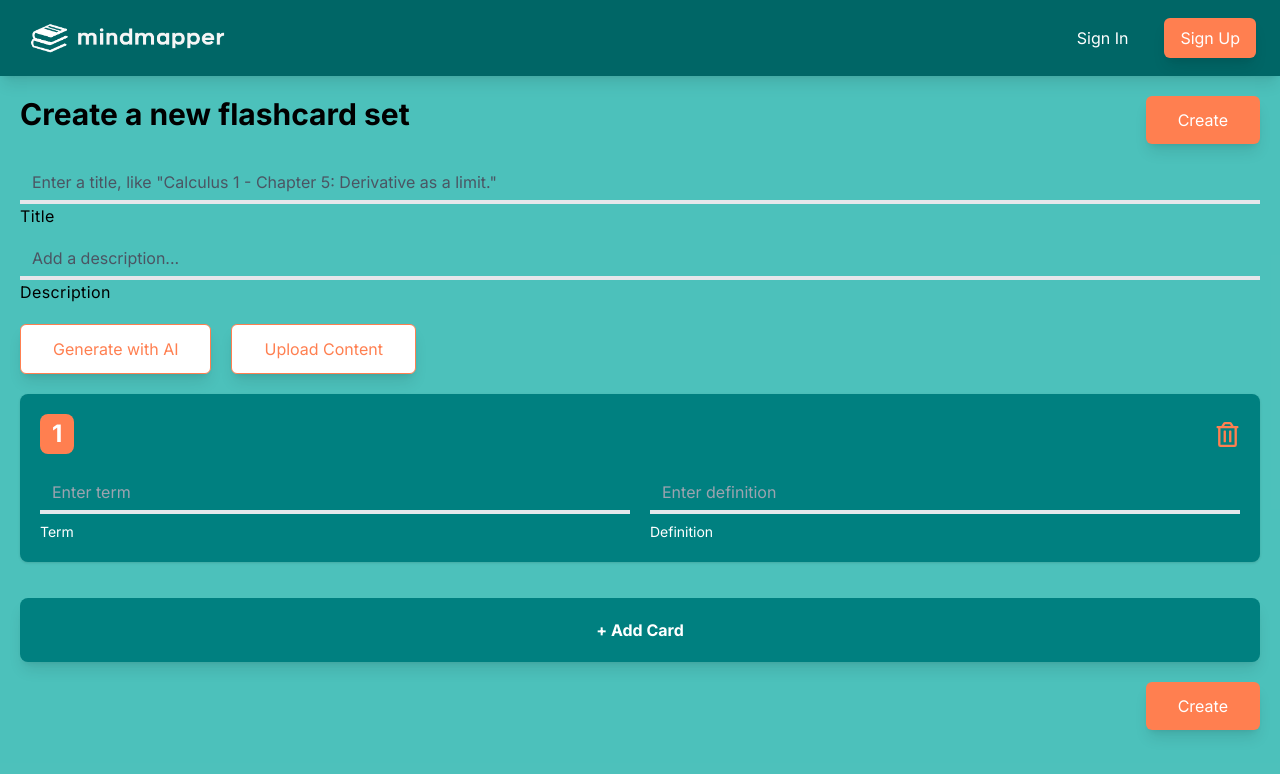
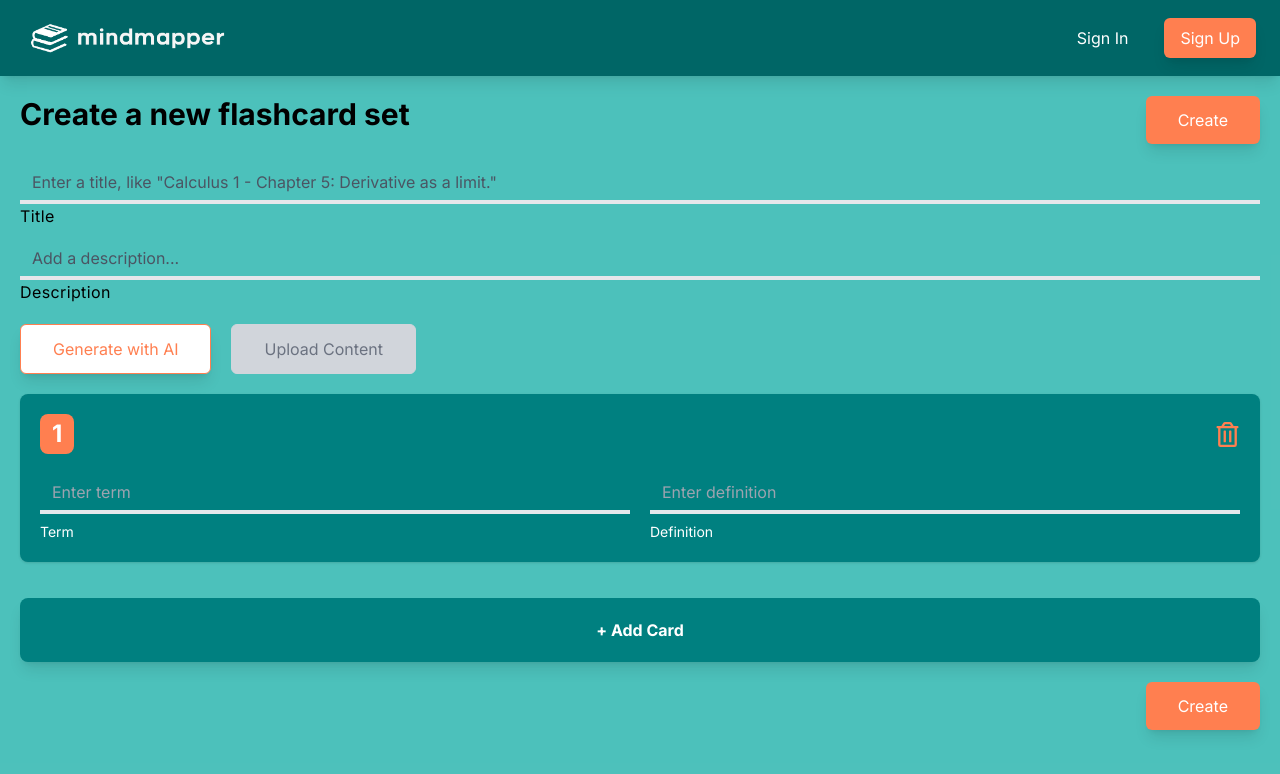
Before and after one commit to Jeffuz/MindMapper, a Next.js app in the folder my-app/: page /dashboard/creation in a window 1280 px wide. Shown: the top 774 px of the page. Built offline with nearby package versions, Linux system fonts and the light colour scheme; no server answers.

Commit message:
allow only pro users access rag

```diff
--- a/my-app/src/app/dashboard/creation/page.tsx
+++ b/my-app/src/app/dashboard/creation/page.tsx
@@ -6,11 +6,12 @@ import Modal from "@/app/components/modal";
 import { FaRegFilePdf, FaLink, FaTextHeight } from "react-icons/fa";
 import { FaBrain } from "react-icons/fa";
 import Link from "next/link";
-import { firebaseAuth } from '../../utils/firebase';
-import { useRouter } from 'next/navigation';
-import { subscriptionType } from '../../utils/subscriptionType';
+import { firebaseAuth } from "../../utils/firebase";
+import { useRouter } from "next/navigation";
+import { subscriptionType } from "../../utils/subscriptionType";
+import { FaExclamationTriangle, FaTimes, FaArrowUp } from "react-icons/fa";
+
 const Creation = () => {
-
   const router = useRouter();
 
   const [user, setUser] = useState<any>(null);
@@ -19,6 +20,24 @@ const Creation = () => {
   const [description, setDescription] = useState("");
   const [cards, setCards] = useState([{ term: "", definition: "" }]);
   const [tier, setTier] = useState(subscriptionType.free);
+
+  // Modal for non premium users
+  const [openUpgradeModal, setOpenUpgradeModal] = useState<boolean>(false);
+
+  // Handle Upload Content click
+  const handleUploadContentClick = () => {
+    if (tier === subscriptionType.pro) {
+      setOpenModal(true);
+    } else {
+      setOpenUpgradeModal(true);
+    }
+  };
+
+  // Handle confirm upgrade
+  const handleConfirmUpgrade = () => {
+    setOpenUpgradeModal(false);
+    router.push("/subscribe?subType=Pro");
+  };
 
   // RAG Modal
   const [openModal, setOpenModal] = useState<boolean>(false);
@@ -39,27 +58,25 @@ const Creation = () => {
   const [errorMessage, setErrorMessage] = useState<string | null>(null);
 
   firebaseAuth.onAuthStateChanged((currentUser) => {
-    if(user === null)
-      setUser(currentUser);
+    if (user === null) setUser(currentUser);
   });
 
   // Grab User Data
   useEffect(() => {
-    if (user === null)
-      return;
+    if (user === null) return;
 
-    const getUserData = async() => {
-      await fetch(`/api/user/${user.uid}`, {method: "GET"})
-      .then(response => response.json())
-      .then(data => data.body)
-      .then(body => {
-        setTier(body.tier)
-        console.log(body.tier)
+    const getUserData = async () => {
+      await fetch(`/api/user/${user.uid}`, { method: "GET" })
+        .then((response) => response.json())
+        .then((data) => data.body)
+        .then((body) => {
+          setTier(body.tier);
+          console.log(body.tier);
         });
-    }
+    };
 
     getUserData();
-  }, [])
+  }, []);
 
   // Add Card
   const handleAddCard = () => {
@@ -87,8 +104,7 @@ const Creation = () => {
   };
 
   const createNewDeck = async () => {
-    if(user === null)
-      router.push("/signin");
+    if (user === null) router.push("/signin");
 
     const headers = {
       method: "POST",
@@ -99,21 +115,21 @@ const Creation = () => {
         title: title,
         description: description,
         cards: cards,
-        associatedUserId: user.uid
+        associatedUserId: user.uid,
+      }),
+    };
+    await fetch("/api/deck", headers)
+      .then((response) => {
+        if (response.status === 200) router.push("/dashboard");
       })
-    }
-    await fetch("/api/deck", headers)
-    .then(response => {
-      if (response.status === 200)
-        router.push("/dashboard");
-    })
-    .catch(e => {
+      .catch((e) => {
         console.log("Error Creating deck");
+      });
+  };
 
-    })
-  }
-
-  const handleAddCards = (cardToAddArray: Array<{term:string, definition:string}>) => {
+  const handleAddCards = (
+    cardToAddArray: Array<{ term: string; definition: string }>
+  ) => {
     // const cardToAdd = {
     //   term: term,
     //   definition: definition
@@ -151,8 +167,6 @@ const Creation = () => {
 
       // Add Flashcards to card state
       handleAddCards(result.flashcards);
-
-
     } catch (error) {
       setSuccessMessage(null);
       setErrorMessage("Failed to generate flashcards. Please try again.");
@@ -333,7 +347,10 @@ const Creation = () => {
           <div className="font-bold md:text-3xl text-2xl">
             Create a new flashcard set
           </div>
-          <button onClick={createNewDeck} className="bg-orange1 hover:bg-orange1/80 text-white lg:px-8 px-6 py-3 transition duration-500 rounded-md shadow-lg">
+          <button
+            onClick={createNewDeck}
+            className="bg-orange1 hover:bg-orange1/80 text-white lg:px-8 px-6 py-3 transition duration-500 rounded-md shadow-lg"
+          >
             Create
           </button>
         </div>
@@ -421,21 +438,59 @@ const Creation = () => {
           </Modal>
 
           {/* Upload content restricted to Pro Users */}
-          {tier === subscriptionType.pro ? (
           <button
-                onClick={() => setOpenModal(true)}
-                className="bg-white shadow-lg hover:bg-orange3 hover:text-white text-orange1 border border-orange1 lg:px-8 px-6 py-3 transition duration-500 rounded-md"
+            onClick={handleUploadContentClick}
+            className={`${
+              tier === subscriptionType.pro
+                ? "bg-white shadow-lg hover:bg-orange3 hover:text-white text-orange1 border border-orange1 lg:px-8 px-6 py-3 transition duration-500 rounded-md"
+                : "bg-gray-300 text-gray-500 border border-gray-300 lg:px-8 px-6 py-3 rounded-md cursor-not-allowed"
+            }`}
           >
             Upload Content
           </button>
-          ) : (
-            <button disabled
-                onClick={() => setOpenModal(true)}
-                className="bg-white shadow-lg hover:bg-orange3 hover:text-white text-orange1 border border-orange1 lg:px-8 px-6 py-3 transition duration-500 rounded-md"
+
+          {/* Upgrade Confirmation Modal */}
+          <Modal
+            open={openUpgradeModal}
+            onClose={() => setOpenUpgradeModal(false)}
           >
-                Upload Content
+            <div className="flex flex-col justify-center items-center p-6 md:w-[500px] w-full">
+              {/* Header with Icon */}
+              <div className="flex flex-col items-center mb-4">
+                <FaExclamationTriangle className="text-orange1 text-4xl" />
+                <div className="text-2xl font-bold text-gray-800 mt-2">
+                  Upgrade Required
+                </div>
+              </div>
+
+              {/* Content with Explanation */}
+              <div className="mb-4 text-center text-gray-600">
+                <div>
+                  The feature you&apos;re trying to access is exclusive to Pro
+                  users. Unlock advanced features and more by upgrading your
+                  account.
+                </div>
+              </div>
+
+              {/* Action Buttons */}
+              <div className="flex justify-center gap-4 w-full">
+                <button
+                  onClick={() => setOpenUpgradeModal(false)}
+                  className="flex items-center bg-gray-100 hover:bg-gray-200 text-gray-800 px-4 py-2 rounded-md transition-all duration-300"
+                >
+                  <FaTimes className="w-5 h-5 mr-2" />
+                  Cancel
                 </button>
-          )}
+                <button
+                  onClick={handleConfirmUpgrade}
+                  className="flex items-center bg-orange1 hover:bg-orange1/80 text-white px-4 py-2 rounded-md transition-all duration-300 shadow-lg"
+                >
+                  <FaArrowUp className="w-5 h-5 mr-2" />
+                  Upgrade
+                </button>
+              </div>
+            </div>
+          </Modal>
 
           {/* Rag Implementation */}
           <Modal open={openModal} onClose={() => setOpenModal(false)}>
@@ -510,7 +565,10 @@ const Creation = () => {
         </button>
         {/* Create Deck*/}
         <div className="flex justify-end w-full mb-10">
-          <button onClick={createNewDeck} className="bg-orange1 hover:bg-orange1/80 text-white lg:px-8 px-6 py-3 transition duration-500 rounded-md shadow-lg">
+          <button
+            onClick={createNewDeck}
+            className="bg-orange1 hover:bg-orange1/80 text-white lg:px-8 px-6 py-3 transition duration-500 rounded-md shadow-lg"
+          >
             Create
           </button>
         </div>
```
Lines whose indentation alone changed are shown as unchanged.
